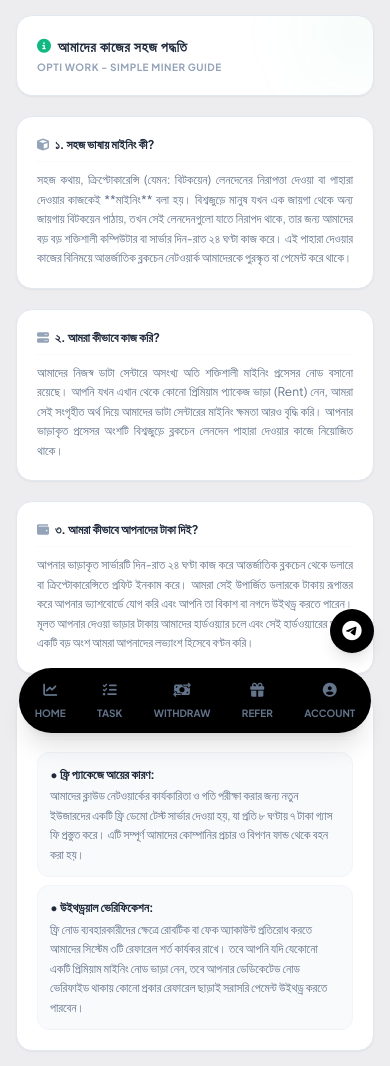
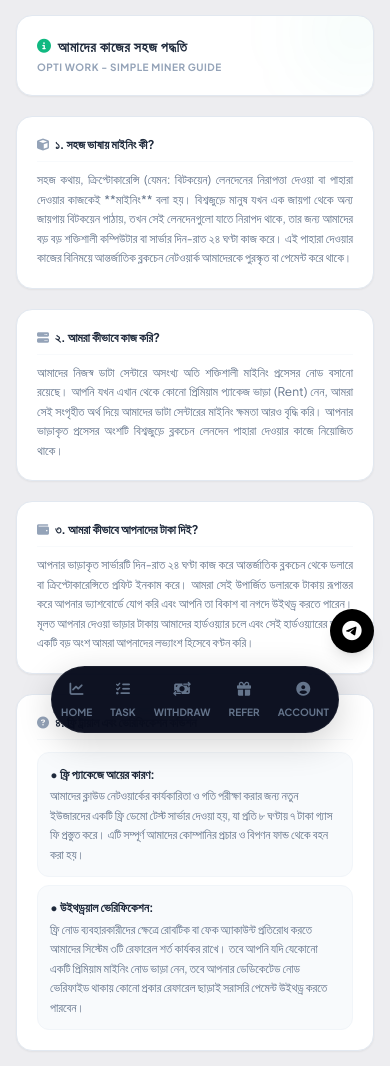
Before and after one commit to teamcipx/Orpi, a Flask app: page /about in a window 390 px wide. Shown: the part 95-1161 px from the top of the page. Run offline with Flask 3, Linux system fonts and the light colour scheme; the visitor is signed in with stand-in values (Sample User, id 1); data that the repository does not hold is empty; some libraries are stand-ins or nearby versions.

Commit message:
Update base.html

```diff
--- a/templates/base.html
+++ b/templates/base.html
@@ -22,7 +22,7 @@
     </script>
     <style>
         body {
-            background-color: #EDEDF0; /* Blockio ম্যাট অফ-হোয়াইট ব্যাকগ্রাউন্ড */
+            background-color: #EDEDF0;
         }
         .premium-card {
             background: #FFFFFF;
@@ -53,10 +53,8 @@
 </head>
 <body class="text-[#000000] min-h-screen flex flex-col md:flex-row pb-28 md:pb-0">
 
-    <!-- ================= ১. ডেস্কটপ সাইডবার (Blockio প্রিমিয়াম হোয়াইট থিম) ================= -->
     <aside class="hidden md:flex flex-col justify-between w-64 bg-white border-r border-[#E5E5E9] h-screen fixed left-0 top-0 p-5 z-40">
         <div class="space-y-6">
-            <!-- Blockio কাস্টম ২x২ লোগো গ্রিড -->
             <a href="/dashboard" class="flex items-center space-x-2.5 px-2">
                 <svg width="22" height="22" viewBox="0 0 24 24" fill="none" xmlns="http://www.w3.org/2000/svg" class="animate-pulse">
                     <rect x="2" y="2" width="8" height="8" rx="2" fill="black"/>
@@ -64,12 +62,11 @@
                     <rect x="14" y="14" width="8" height="8" rx="2" fill="black"/>
                     <path d="M14 2H18C20.2091 2 22 3.79086 22 6V10C22 12.2091 20.2091 14 18 14H14V2Z" fill="black"/>
                 </svg>
-                <span class="text-base font-extrabold tracking-wider text-black">
+                <span class="text-base font-extrabold tracking-tight text-black">
                     OPTI<span class="text-slate-500">WORK</span>
                 </span>
             </a>
 
-            <!-- প্রিমিয়াম ক্যাটাগরি মেনু -->
             <div class="space-y-2 text-xs font-bold uppercase tracking-wider text-slate-500">
                 <a href="/dashboard" class="flex items-center gap-3 px-3.5 py-3 rounded-xl hover:bg-slate-900 hover:text-white transition-all duration-200">
                     <i class="fa-solid fa-chart-line text-sm"></i> Dashboard
@@ -89,7 +86,6 @@
             </div>
         </div>
 
-        <!-- সাইডবার প্রোফাইল সেকশন -->
         {% if user %}
         <div class="border-t border-slate-100 pt-4 flex items-center justify-between">
             <div class="flex items-center gap-2.5">
@@ -104,7 +100,6 @@
         {% endif %}
     </aside>
 
-    <!-- ================= ২. মোবাইল ফ্লোটিং ক্যাপসুল হেডার ================= -->
     <div class="md:hidden sticky top-0 z-50 w-full px-4 pt-3.5 pb-1 bg-gradient-to-b from-[#EDEDF0] via-[#EDEDF0]/90 to-transparent">
         <div class="bg-white border border-[#E5E5E9] rounded-2xl px-4 py-3 flex justify-between items-center shadow-sm relative">
             <a href="/dashboard" class="flex items-center space-x-2">
@@ -124,7 +119,6 @@
             </button>
         </div>
 
-        <!-- মোবাইল মেনু ড্রপডাউন -->
         <div id="top-dropdown-menu" class="hidden mt-2 border border-slate-200/80 bg-white px-5 py-4 space-y-2 text-[10px] font-bold uppercase tracking-wider text-slate-500 w-full rounded-2xl shadow-lg">
             <a href="/dashboard" class="block py-2 hover:text-emerald-500 transition"><i class="fa-solid fa-chart-line mr-2"></i> Dashboard</a>
             <a href="/store" class="block py-2 hover:text-emerald-500 transition"><i class="fa-solid fa-store mr-2"></i> Store</a>
@@ -135,7 +129,6 @@
         </div>
     </div>
 
-    <!-- ================= ৩. ফ্লোটিং টেলিগ্রাম কাস্টমার সাপোর্ট বাটন (সলিড ব্ল্যাক থিম) ================= -->
     <div class="fixed bottom-24 right-4 z-50 md:bottom-6 md:right-6">
         <a href="https://t.me/Optiworkhelp" target="_blank" class="w-11 h-11 bg-black hover:opacity-90 text-white rounded-full flex items-center justify-center shadow-lg transition-all duration-300 hover:scale-110 relative">
             <span class="absolute inset-0 rounded-full bg-black/10 animate-ping"></span>
@@ -143,9 +136,9 @@
         </a>
     </div>
 
-    <!-- ================= ৪. ফ্লোটিং মোবাইল বটম পিল-ডক (হাই-কন্ট্রাস্ট সলিড ব্ল্যাক) ================= -->
-    <div class="fixed bottom-4 left-0 right-0 z-40 px-4 max-w-sm mx-auto md:hidden">
-        <div class="bg-black py-3 rounded-full shadow-xl flex justify-around text-[10px] uppercase font-bold text-slate-500">
+    <!-- আল্ট্রা-স্লীক পিল-স্টাইল ফ্লোটিং বটম ডক (সলিড ডার্ক গ্লাস ইফেক্ট) -->
+    <div class="fixed bottom-4 left-0 right-0 z-40 px-4 max-w-xs mx-auto md:hidden">
+        <div class="bg-slate-950/95 backdrop-blur-xl border border-white/5 py-3 rounded-full shadow-[0_10px_35px_rgba(0,0,0,0.18)] flex justify-around text-[10px] uppercase font-bold text-slate-500">
             <a href="/dashboard" class="bottom-nav-link flex flex-col items-center gap-1.5 hover:text-white transition text-slate-500 relative">
                 <i class="fa-solid fa-chart-line text-sm"></i> Home
             </a>
@@ -164,7 +157,6 @@
         </div>
     </div>
 
-    <!-- মেইন কন্টেন্ট উইন্ডো -->
     <main class="max-w-5xl mx-auto p-4 mt-2 w-full flex-grow md:pl-64 lg:pl-64 shadow-none">
         {% block content %}{% endblock %}
     </main>
@@ -194,7 +186,6 @@
                     link.classList.remove('text-slate-500');
                     link.classList.add('text-white');
 
-                    // সলিড হোয়াইট একটিভ ইন্ডিকেটর ডট
                     const dot = document.createElement('span');
                     dot.className = "w-1 h-1 bg-white rounded-full mt-0.5 absolute -bottom-1.5 shadow-[0_0_6px_#ffffff]";
                     link.appendChild(dot);
```
